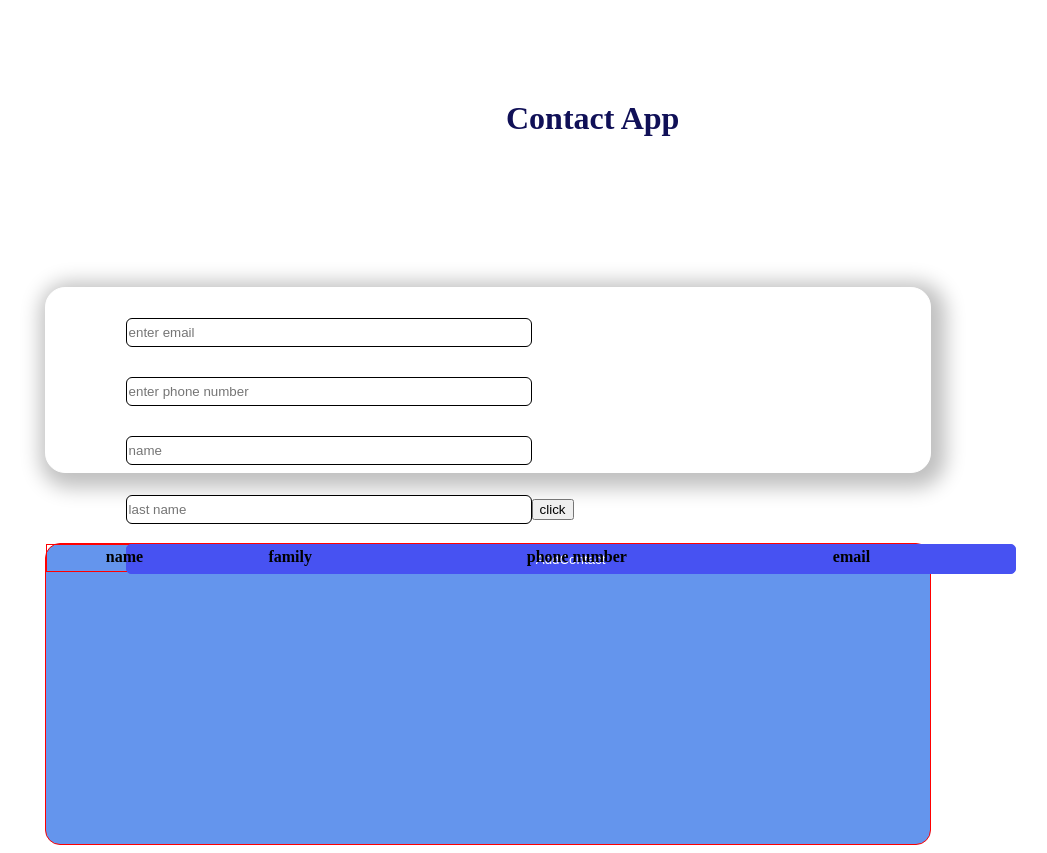
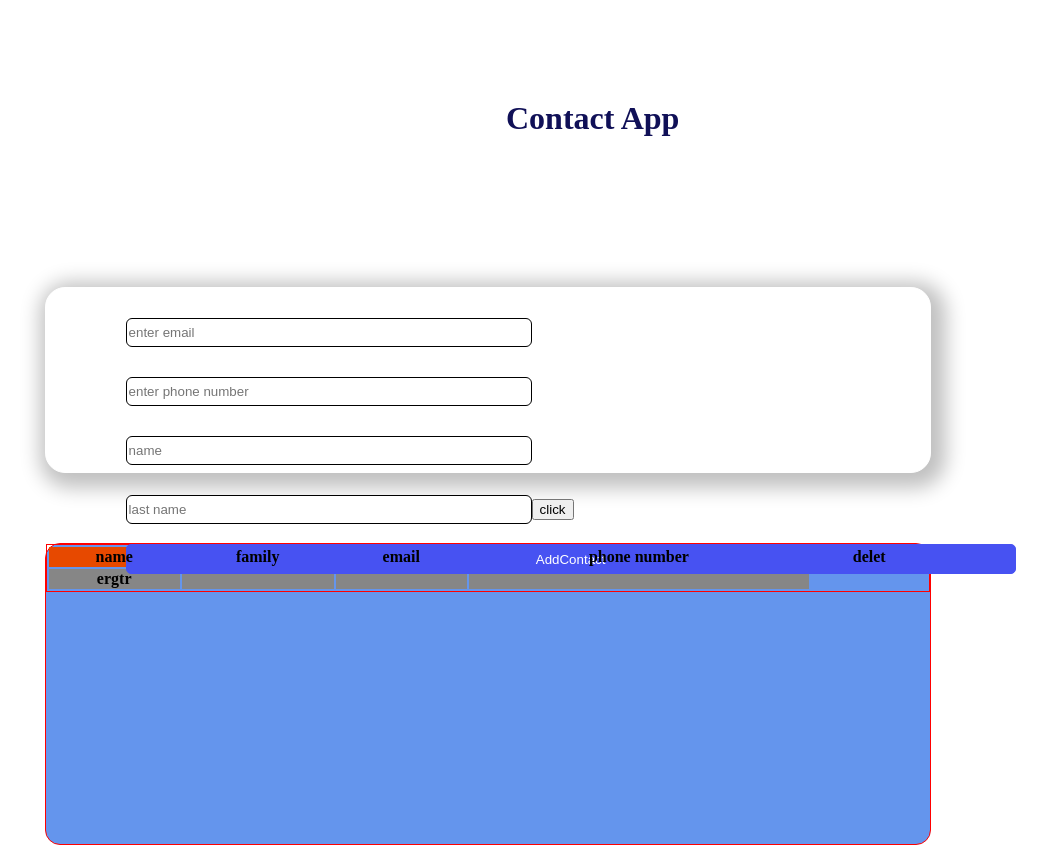
Before and after one commit to aliikm/contact-project, a React app: page / in a window 1280 px wide. Shown: the whole page, without its empty margins (152-1199 px from the left). Built offline with nearby package versions, Linux system fonts and the light colour scheme; the HTML template or start-up script is replaced by a standard one.

Commit message:
tabale css change

```diff
--- a/src/Components/List.jsx
+++ b/src/Components/List.jsx
@@ -9,6 +9,7 @@ const Div = styled.div`
   margin: auto;
   margin-top: 70px;
   border-radius: 15px;
+
 `;
 function List() {
   return (
@@ -19,12 +20,18 @@ function List() {
             <tr>
               <th>name</th>
               <th>family</th>
+              <th>email</th>
               <th>phone number</th>
-              <th>email</th>
+              <th>delet</th>
             </tr>
           </thead>
           <tbody>
-            <tr></tr>
+            <tr>
+                <th>ergtr</th>
+                <th></th>
+                <td></td>
+                <td></td>
+            </tr>
           </tbody>
         </table>
       </Div>
--- a/src/Components/List.module.css
+++ b/src/Components/List.module.css
@@ -1,4 +1,18 @@
 .table{
     width: 100%;
     border: 1px solid red;
+
 }
+thead{
+    width: 100%;
+    border: 1px solid green;
+    background-color: rgb(231, 73, 0);
+}
+tbody{
+    width: 100%;
+    height: auto;
+    background-color: rgb(134, 134, 134);
+    text-align: center;
+    vertical-align: middle;
+
+}
```
